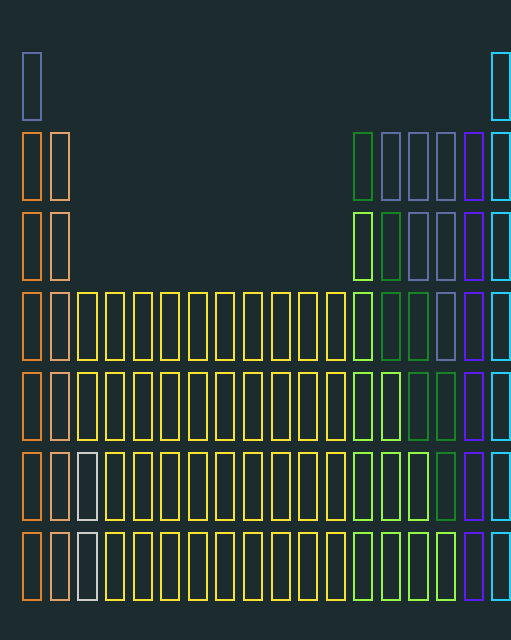
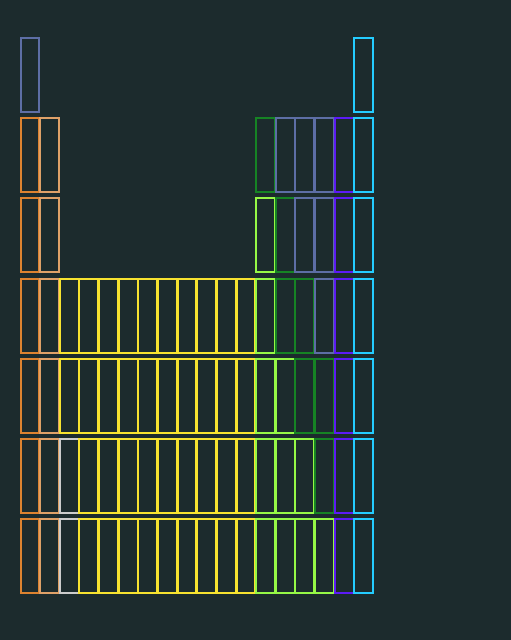
Before and after one commit to RubenTorresGutierrez/PuzzleTablaPeriodica, a plain HTML site: page index.html in a window 390 px wide. Shown: the part 80-720 px from the top of the page, 511 px wide, since content can reach past the window. Drawn offline with Linux system fonts and the light colour scheme.

Commit message:
Responsive hecho

```diff
--- a/css/style.css
+++ b/css/style.css
@@ -26,22 +26,24 @@ h1{
 /*** MAIN ***/
 .tabla{
     /* width: 1280px; */
-    width: 96.240601504%;
+    width: 90vw;
     display: grid;
     /* grid-template-columns: repeat(18, 60px); */
-    grid-template-columns: repeat(18, 4.6875%);
+    /*grid-template-columns: repeat(18, 4.6875%);*/
+    grid-template-columns: repeat(18, 4.802%);
     /* grid-template-rows: repeat(7, 70px); */
-    grid-template-rows: repeat(7, 4.375em);
-    grid-gap: 10px;
+    /*grid-template-rows: repeat(7, 4.375em);*/
+    grid-template-rows: repeat(7, 9vh);
+    grid-gap: 0.8%;
     margin: 0 auto;
 }
 
 .tabla > div{
     /* width: 55px; */
-    width: 91.666666667%; /* Respecto al grid-template-colums */
+    width: 100%; /* Respecto al grid-template-colums */
     /* height: 65px; */
-    height: 4.0625em;
-    margin: 15px;
+    height: auto;
+    /*margin: 15px;*/
 }
 
 /*** COLORES ***/
```
